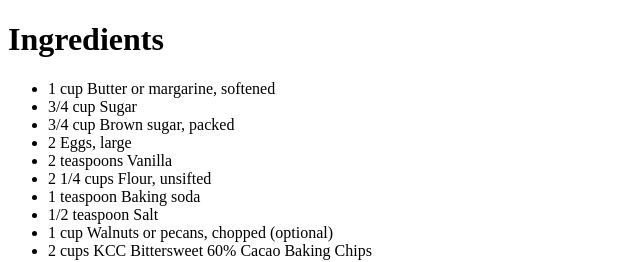
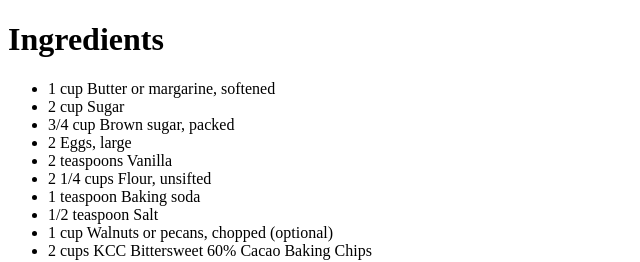
Before and after one commit to Samad2000/CookingCompany, a plain HTML site: page secret recipe.htm in a window 1280 px wide. Shown: the top 262 px of the page, 0-640 px from the left. Drawn offline with Linux system fonts and the light colour scheme.

Commit message:
changing sugar cup

```diff
--- a/secret recipe.htm
+++ b/secret recipe.htm
@@ -5,7 +5,7 @@
 <h1>Ingredients</h1>
 <ul>
 <li>1 cup Butter or margarine, softened</li>
-<li>3/4 cup Sugar</li>
+<li>2 cup Sugar</li>
 <li>3/4 cup Brown sugar, packed</li>
 <li>2 Eggs, large</li>
 <li>2 teaspoons Vanilla</li>
```
